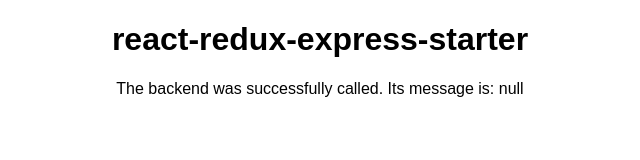
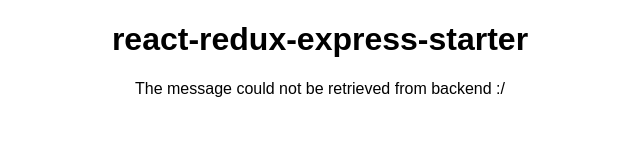
Before and after one commit to GA1/react-redux-express-starter, a React (Create React App) app in the folder frontend-spa/: page / in a window 1280 px wide. Shown: the top 160 px of the page, without its empty margins (320-960 px from the left). Built offline with nearby package versions, Linux system fonts and the light colour scheme; no server answers.

Commit message:
Make UI show a message when having problems with calling the backend

```diff
--- a/frontend-spa/src/components/App.js
+++ b/frontend-spa/src/components/App.js
@@ -30,10 +30,13 @@ class App extends Component {
       <div className="app-container">
         <h1 className="app-title">react-redux-express-starter</h1>
         {
-          !this.props.isLoading && ("The backend was successfully called. Its message is: " + message)
+          !this.props.isLoading && !!message && ("The backend was successfully called. Its message is: " + message)
         }
         {
-          this.props.isLoading && "loading"
+          !this.props.isLoading && !message && "The message could not be retrieved from backend :/"
+        }
+        {
+          this.props.isLoading && "Retrieving the message..."
         }
       </div>
     );
```
